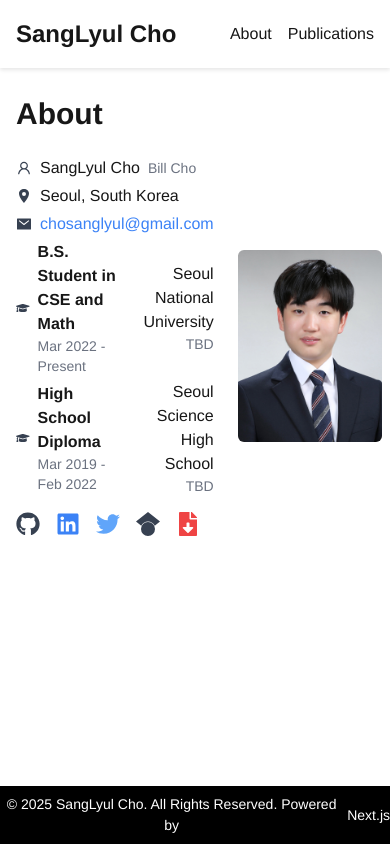
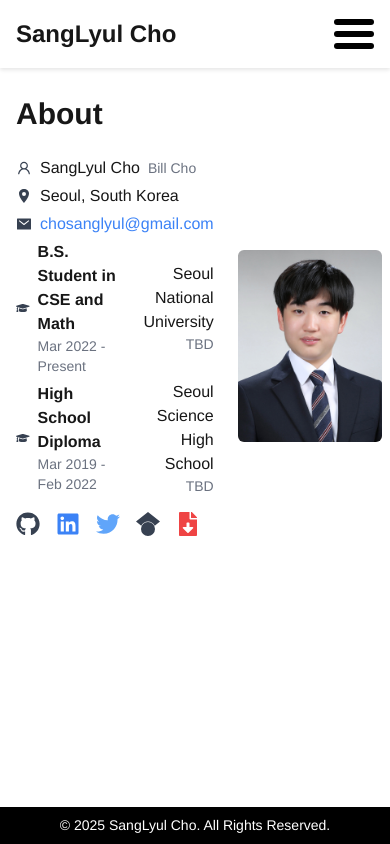
Before and after one commit to chosanglyul/billcho.net, a Next.js app: page /about in a window 390 px wide. Built offline with nearby package versions, Linux system fonts and the light colour scheme.

Commit message:
Add mobile support

```diff
--- a/app/about/page.tsx
+++ b/app/about/page.tsx
@@ -1,10 +1,10 @@
 import Link from "next/link";
 import Image from "next/image";
 
+import { AiOutlineUser } from 'react-icons/ai';
 import { SiGooglescholar } from "react-icons/si";
 import { IoLocationSharp, IoMailSharp } from "react-icons/io5";
 import { FaGithub, FaLinkedin, FaTwitter, FaFileDownload, FaGraduationCap } from "react-icons/fa";
-import { AiOutlineUser } from 'react-icons/ai'
 
 import profileData from '@/public/profile.json';
 
--- a/app/layout.tsx
+++ b/app/layout.tsx
@@ -1,6 +1,5 @@
 import "@/styles/globals.css";
 import type { Metadata } from 'next';
-import { headers } from 'next/headers';
 
 import Header from '@/components/header';
 import Footer from '@/components/footer';
--- a/app/page.tsx
+++ b/app/page.tsx
@@ -20,7 +20,7 @@ const Main: React.FC = () => {
         <div className={styles.textContainer}>
           <h1 className={styles.title}>{name}</h1>
           <p className={styles.about}>{about}</p>
-          <p className={styles.abstract}>{abstract}</p>
+          <p className={`desktop-only ${styles.abstract}`}>{abstract}</p>
           <div className={styles.buttonContainer}>
             <Link href="/about">
               <button className={styles.button}>
--- a/components/footer.tsx
+++ b/components/footer.tsx
@@ -10,8 +10,9 @@ const Footer: React.FC = () => {
   return (
     <footer className={styles.footer}>
       <div className={styles.div}>
-        <span>© {currentYear} {name}. All Rights Reserved. Powered by</span>
-        <Link href="https://nextjs.org" className={styles.link}>Next.js</Link>
+        <span>© {currentYear} {name}. All Rights Reserved.</span>
+        <span className='desktop-only'>Powered by</span>
+        <Link href="https://nextjs.org" className={`desktop-only ${styles.link}`}>Next.js</Link>
       </div>
      </footer>
   );
--- a/components/header.tsx
+++ b/components/header.tsx
@@ -1,7 +1,9 @@
 'use client';
 
 import Link from 'next/link';
+import Image from 'next/image';
 import { usePathname } from 'next/navigation';
+import React, { useState, useEffect, useRef } from 'react';
 
 import styles from '@/styles/header.module.css';
 import profileData from '@/public/profile.json';
@@ -9,16 +11,63 @@ import profileData from '@/public/profile.json';
 const name = profileData.name;
 
 const Header: React.FC = () => {
-  if (usePathname() === '/') { return null; }
+  const pathname = usePathname();
+  const [isActive, setIsActive] = useState(false);
+
+  const buttonRef = useRef<HTMLDivElement>(null);
+  const dropdownRef = useRef<HTMLDivElement>(null);
+
+  useEffect(() => {
+    setIsActive(false);
+  }, [pathname]);
+
+  useEffect(() => {
+    const handleClick = (event: MouseEvent) => {
+      if (buttonRef.current?.contains(event.target as Node)) {
+        setIsActive(prevState => !prevState);
+      } else {
+        setIsActive(false);
+      }
+      /* else if (!dropdownRef.current?.contains(event.target as Node)) {
+        setIsActive(false);
+      }*/
+    };
+
+    document.addEventListener('click', handleClick);
+    return () => {
+      document.removeEventListener('click', handleClick);
+    };
+  }, []);
+
+  if (pathname === '/') { return null; }
 
   return (
     <header className={styles.header}>
       <div className={styles.div}>
         <h1 className={styles.h1}><Link href="/">{name}</Link></h1>
-        <nav className={styles.nav}>
-          <Link href="/about" className={styles.link}>About</Link>
-          <Link href="/publications" className={styles.link}>Publications</Link>
-        </nav>
+        <div className='desktop-only'>
+          <nav className={`${styles.nav}`}>
+            <Link href="/about" className={styles.link}>About</Link>
+            <Link href="/publications" className={styles.link}>Publications</Link>
+          </nav>
+        </div>
+        <div className='mobile-only'>
+          <nav className={`${styles.nav}`}>
+            <div
+              ref={buttonRef}
+              className={`${(isActive ? styles.dropdownButtonActive : styles.dropdownButton)}`}
+            >
+              <Image src="/hamburger.svg" alt="Menu" className={styles.image} width="40" height="30" />
+            </div>
+            <div
+              ref={dropdownRef}
+              className={`${(isActive ? styles.dropdownContentActive : styles.dropdownContent)}`}
+            >
+              <Link href="/about" className={styles.link}>About</Link>
+              <Link href="/publications" className={styles.link}>Publications</Link>
+            </div>
+          </nav>
+        </div>
       </div>
     </header>
   );
--- a/styles/globals.css
+++ b/styles/globals.css
@@ -19,3 +19,15 @@ body {
   background: var(--background);
   font-family: Helvetica, Arial, sans-serif;
 }
+
+@media (max-width: 600px) {
+  .desktop-only {
+    display: none;
+  }
+}
+
+@media (min-width: 601px) {
+  .mobile-only {
+    display: none;
+  }
+}
--- a/styles/header.module.css
+++ b/styles/header.module.css
@@ -55,3 +55,47 @@
     color: lightgray;
   }
 }
+
+@media (max-width: 600px) {
+  .link {
+    padding: 12px 20px;
+    display: block;
+    color: black;
+    text-decoration: none;
+    font-size: 16px;
+  }
+
+  .link:hover {
+    background-color: #f0f0f0;
+  }
+
+  .image {
+    fill: #fff;
+  }
+
+  .dropdownButton {
+    cursor: pointer;
+    transition: transform 0.3s;
+  }
+
+  .dropdownButtonActive {
+    cursor: pointer;
+    transform: rotate(90deg);
+    transition: transform 0.3s;
+  }
+
+  .dropdownContent {
+    display: none;
+  }
+
+  .dropdownContentActive {
+    display: block;
+    position: absolute;
+    background-color: white;
+    top: 100%;
+    left: 0;
+    right: 0;
+    box-shadow: 0px 4px 8px rgba(0, 0, 0, 0.1);
+    z-index: 10;
+  }
+}
```
Also changed, not shown: styles/main.module.css (+7 -1 lines), public/hamburger.svg (added).
